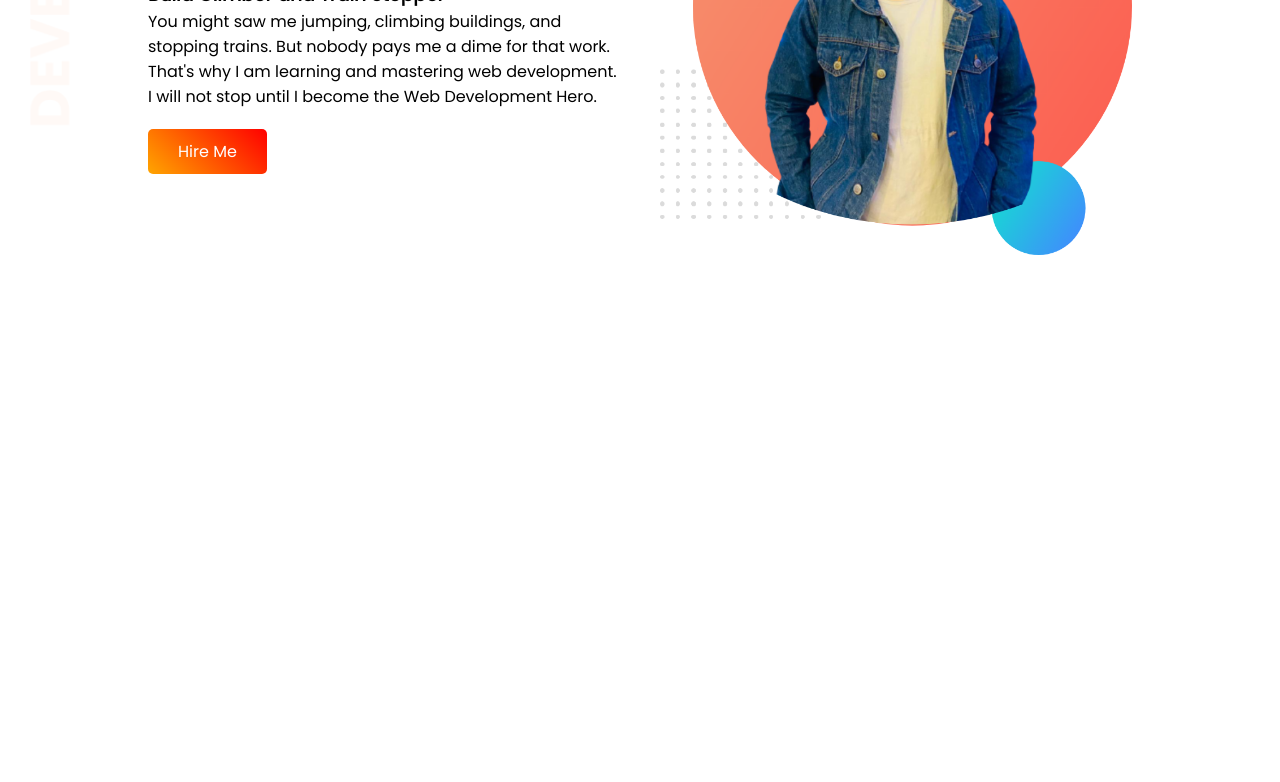
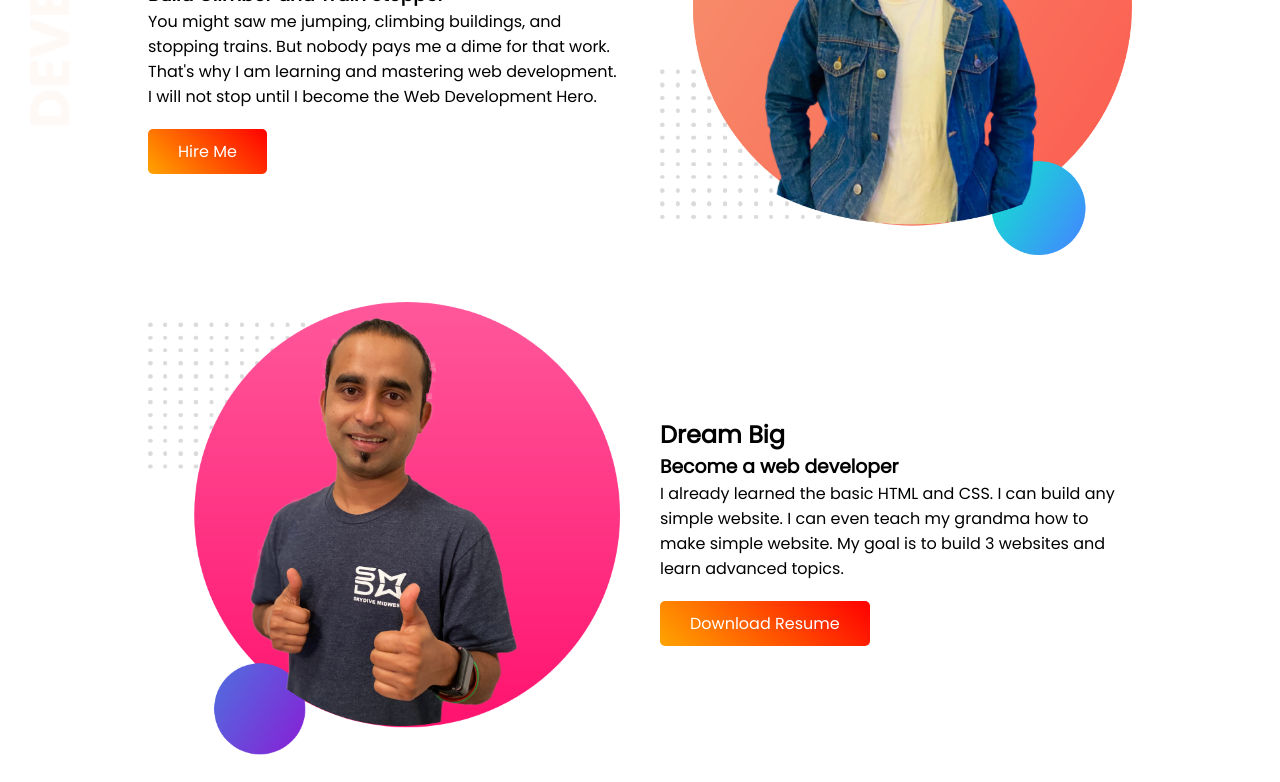
Before and after one commit to asif-iqbal-munna/developer-portfolio, a plain HTML site: page index.html in a window 1280 px wide. Shown: the part 234-1016 px from the top of the page. Before the commit the page ends 800 px from the top, so only its background shows below. Drawn offline with Linux system fonts and the light colour scheme.

Commit message:
two sections completed

```diff
--- a/index.html
+++ b/index.html
@@ -14,7 +14,7 @@
 
 <body>
     <section class="header-section">
-        <div class="own-details">
+        <div class="half-width">
             <h1>Welcome to <br><span class="orange-text-color">Asif Iqbal Munna's</span> Portfolio</h1>
             <h3>Build Climber and Train Stopper</h3>
             <p>You might saw me jumping, climbing buildings, and stopping trains. But nobody pays me a dime for that
@@ -22,8 +22,22 @@
                 Development Hero.</p>
             <a target="_blank" href="#" class="btn">Hire Me</a>
         </div>
-        <div class="my-photo">
+        <div class="half-width">
             <img src="images/munna.png" alt="Munna's photo">
+        </div>
+    </section>
+
+    <section class="">
+        <div class="half-width">
+            <img src="images/jhankar2.png" alt="Munna's photo">
+        </div>
+        <div class="half-width">
+            <h2>Dream Big</h2>
+            <h3>Become a web developer</h3>
+            <p>I already learned the basic HTML and CSS. I can build any simple website. I can even teach my grandma how
+                to make simple
+                website. My goal is to build 3 websites and learn advanced topics.</p>
+            <a target="_blank" href="#" class="btn">Download Resume</a>
         </div>
     </section>
 </body>
--- a/style.css
+++ b/style.css
@@ -14,25 +14,23 @@ h1 {
 .orange-text-color {
     color: orange;
 }
-
 .header-section {
-    padding: 0 10%;
-    display: flex;
-    align-items: center;
     background-image: url(images/top-banner.png);
     background-repeat: no-repeat;
     background-position: left top;
 }
-.own-details {
+section {
+    padding: 0 10%;
+    display: flex;
+    align-items: center;
+
+}
+.half-width {
     width: 50%;
     padding: 20px;
 }
 
-.my-photo {
-    width: 50%;
-    padding: 20px;
-}
-.my-photo img {
+.half-width img {
     width: 100%;
 }
 
```
